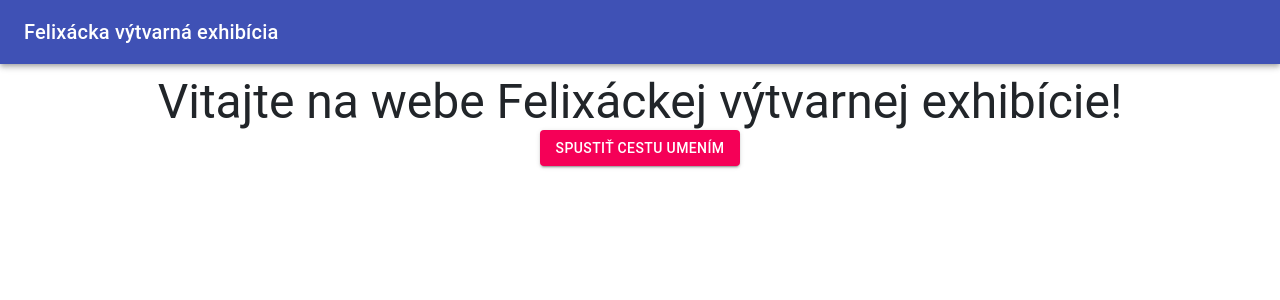
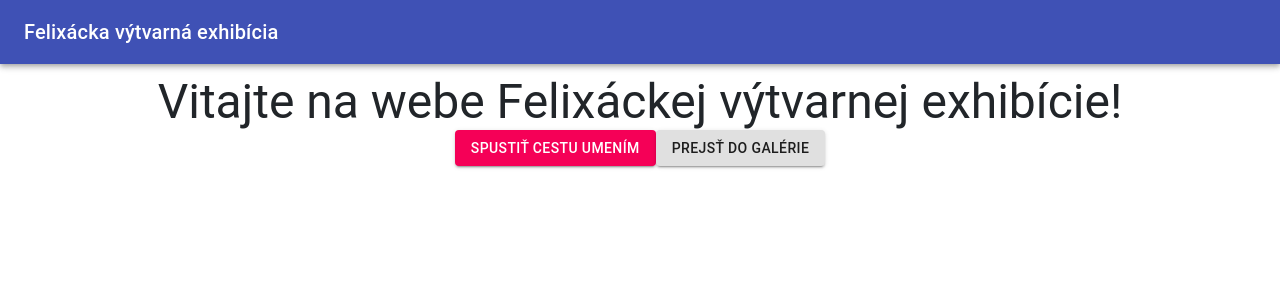
Before and after one commit to AntalaFilip/antala.tk, a React (Create React App) app: page /projects/felix/vyv-exhibition in a window 1280 px wide. Shown: the top 300 px of the page. Built offline with nearby package versions, Linux system fonts and the light colour scheme.

Commit message:
added button for gallery access

```diff
--- a/src/modules/projects/felix/vyv-exhibition/home.js
+++ b/src/modules/projects/felix/vyv-exhibition/home.js
@@ -23,6 +23,9 @@ function Home() {
 			<Button variant="contained" color="secondary" href="/projects/felix/vyv-exhibition/roadofart">
 				Spustiť cestu umením
 			</Button>
+			<Button variant="contained" href="/projects/felix/vyv-exhibition/gallery">
+				Prejsť do galérie
+			</Button>
 		</div>
 	)
 }
```
